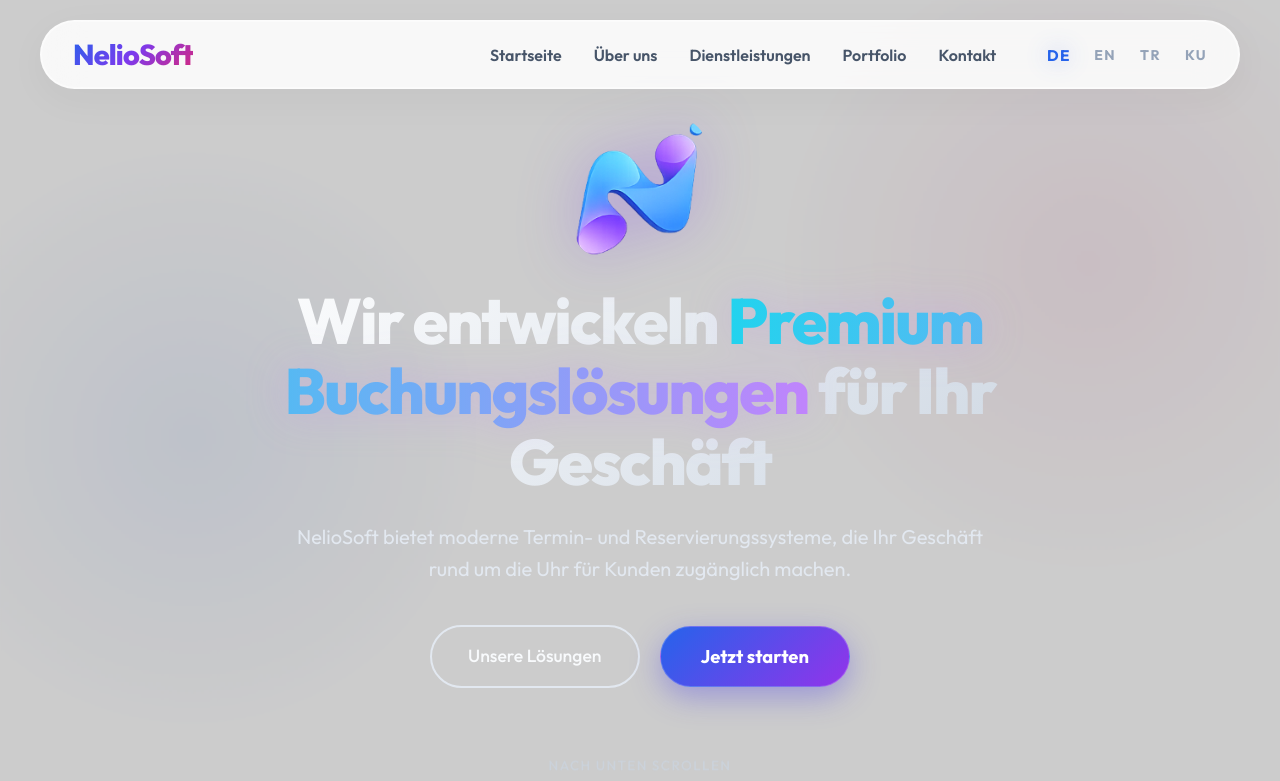
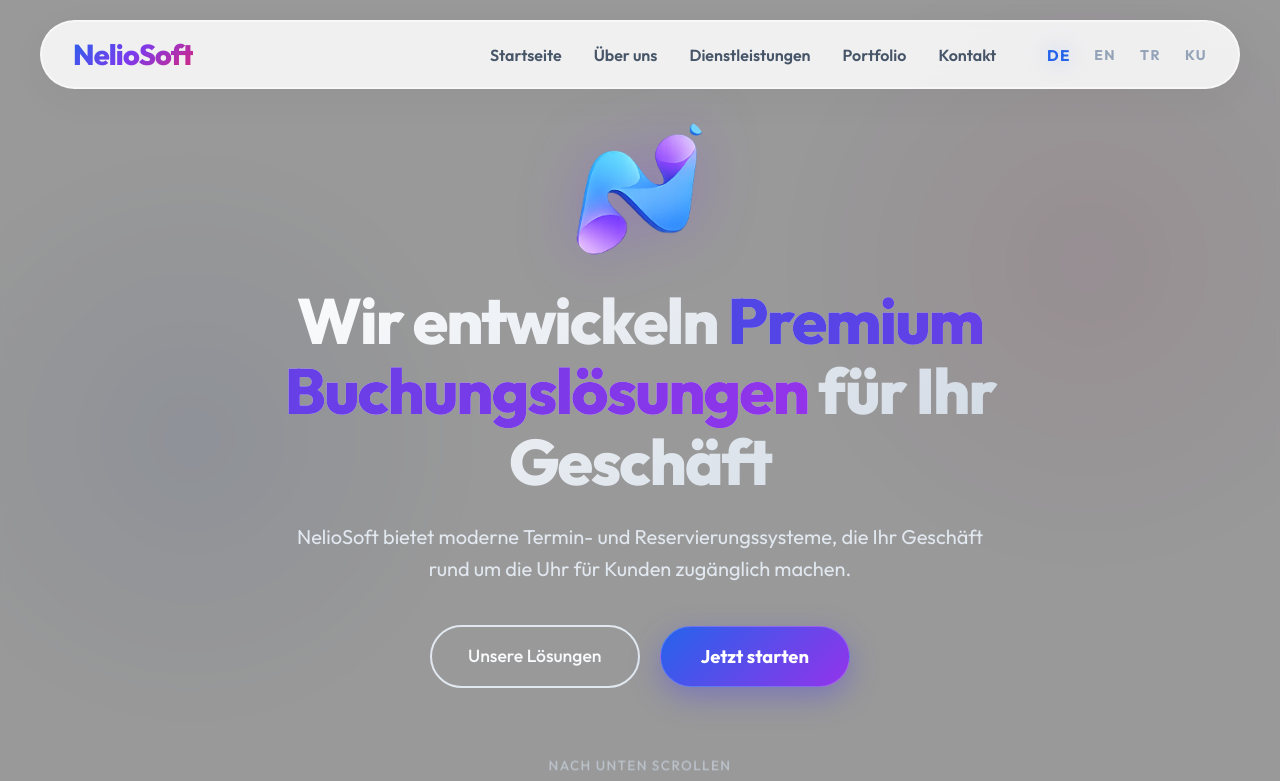
Before and after one commit to YussufBera/neliosoft, a Next.js app: page / in a window 1280 px wide. Shown: the top 781 px of the page. Built offline with nearby package versions, Linux system fonts and the light colour scheme.

Commit message:
Adjust video overlay opacity to 0.4 and revert text style

```diff
--- a/src/components/Hero.module.css
+++ b/src/components/Hero.module.css
@@ -74,10 +74,10 @@
     left: 0;
     width: 100%;
     height: 100%;
-    background: rgba(0, 0, 0, 0.2);
-    /* Light dark filter */
-    backdrop-filter: blur(1px);
-    /* Minimal blur */
+    background: rgba(0, 0, 0, 0.4);
+    /* Moderate dark filter */
+    backdrop-filter: blur(2px);
+    /* Moderate blur */
 }
 
 .video {
--- a/src/components/Hero.tsx
+++ b/src/components/Hero.tsx
@@ -123,7 +123,7 @@ export default function Hero() {
                 </motion.div>
 
                 <motion.h1 className={styles.title} variants={itemVariants}>
-                    {t.hero.title_prefix} <span className={styles.highlightText}>{t.hero.title_highlight}</span> {t.hero.title_suffix}
+                    {t.hero.title_prefix} <span className="gradient-text">{t.hero.title_highlight}</span> {t.hero.title_suffix}
                 </motion.h1>
 
                 <motion.p className={styles.subtitle} variants={itemVariants}>
```
